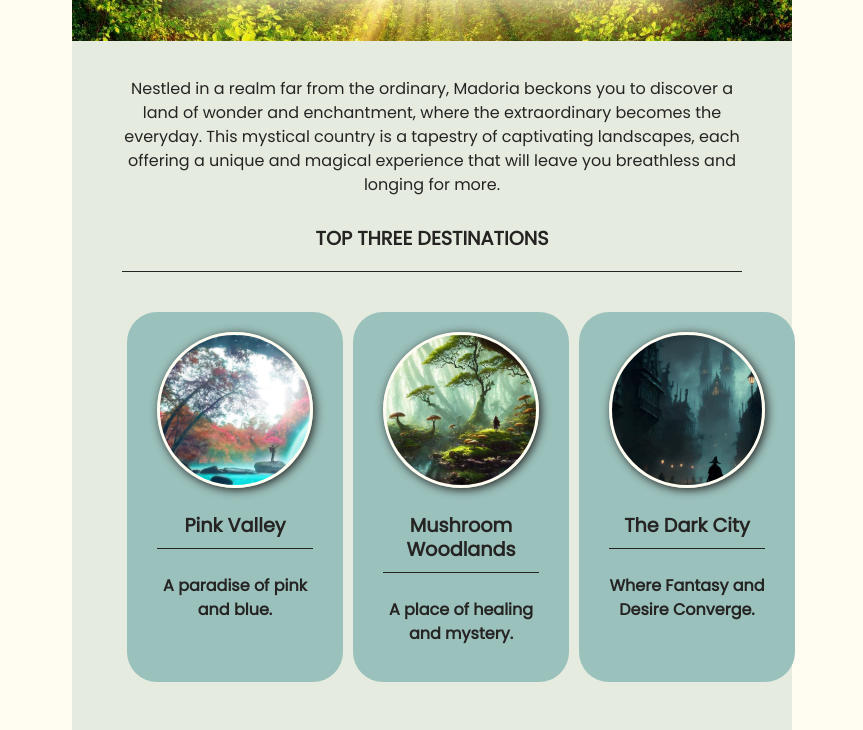
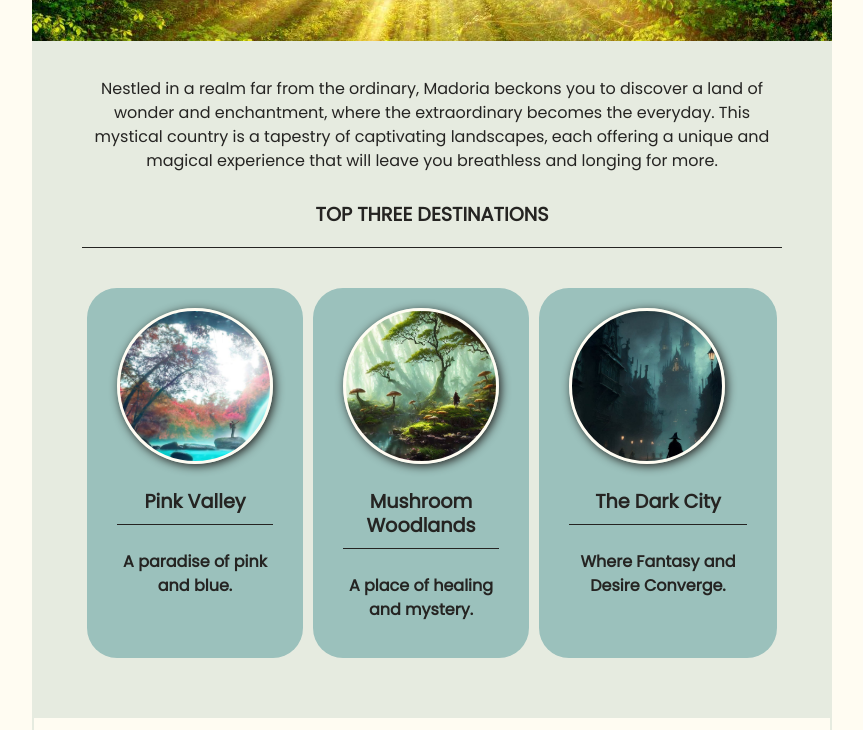
Before and after one commit to ElsNel/enchanted, a website built with Vite: page index.html in a window 1280 px wide. Shown: the part 302-1032 px from the top of the page, without its empty margins (208-1071 px from the left). Built offline with nearby package versions, Linux system fonts and the light colour scheme.

Commit message:
Update styles.css

```diff
--- a/styles.css
+++ b/styles.css
@@ -21,7 +21,7 @@ Bright: #ed6a5a
 body {
     margin: 0 auto;
     text-align: center;
-    max-width: 720px;
+    max-width: 800px;
     background: #fffcf2;
     font-family: bodyFont;
     line-height: 1.5em;
```
